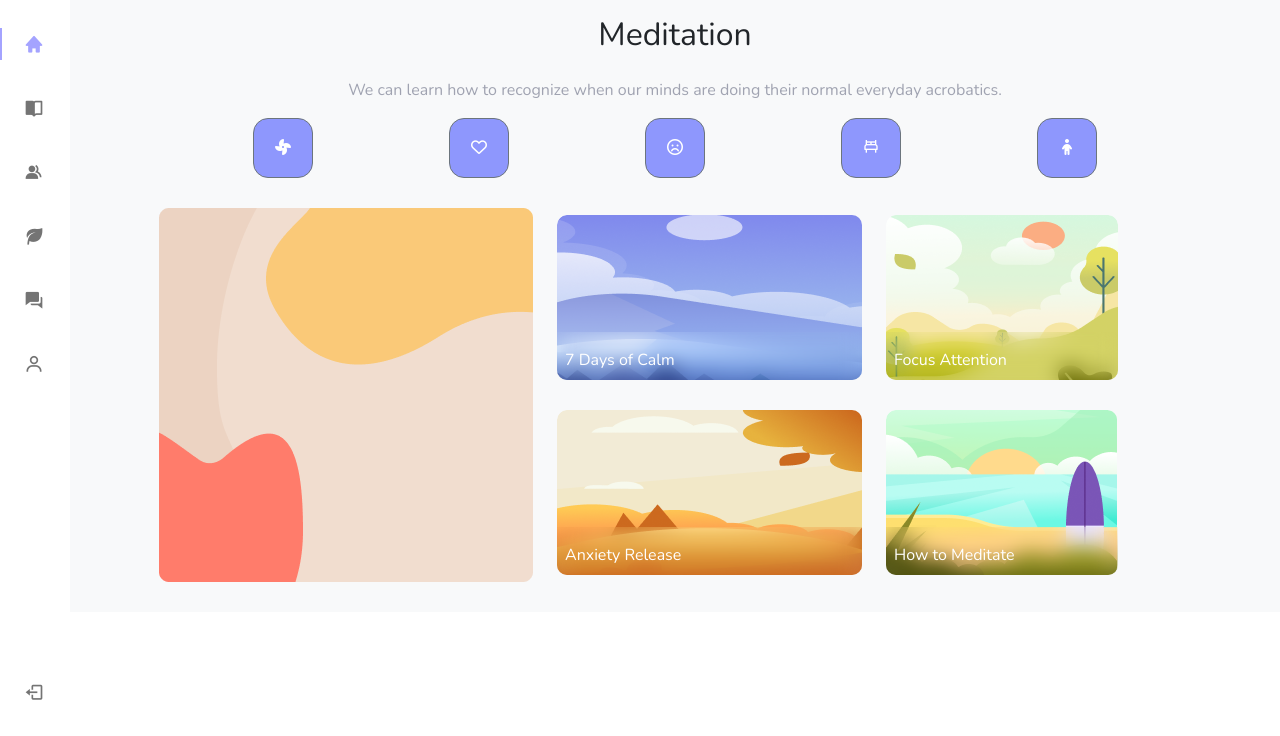
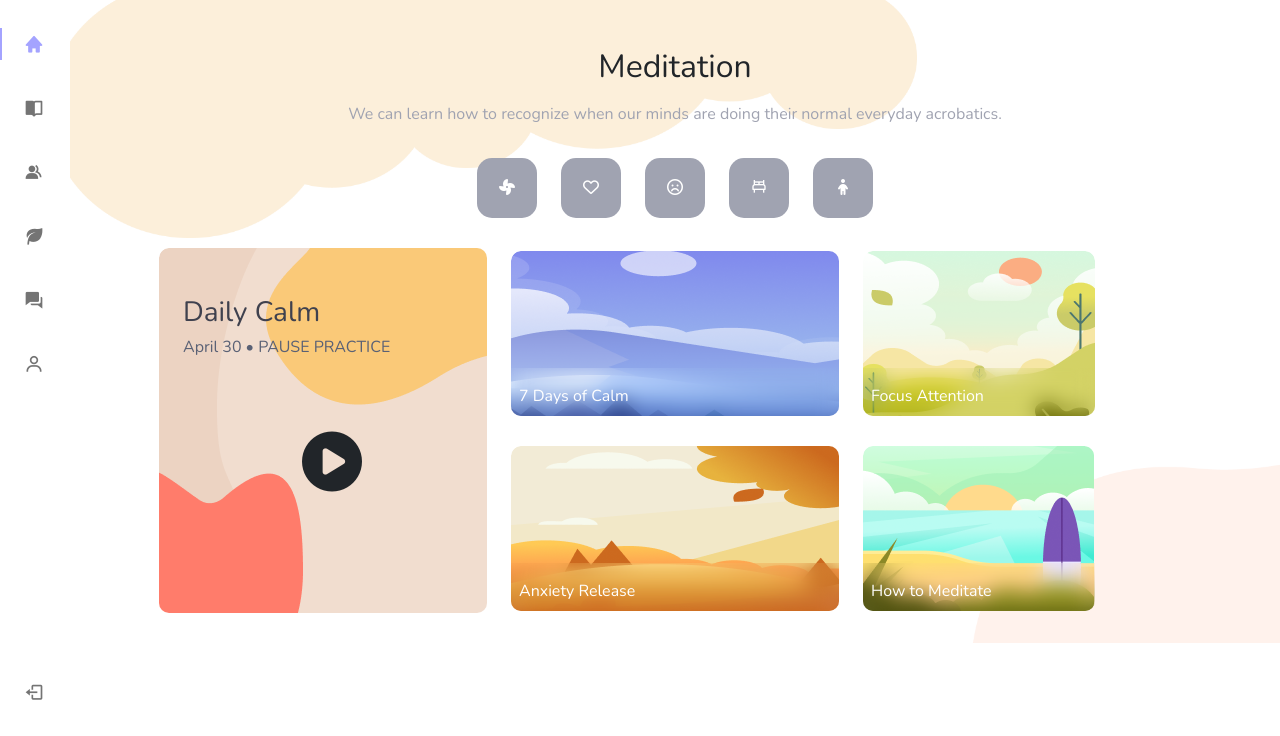
Before and after one commit to Cizz22/kalm, a Laravel app: page /testing/meditasi in a window 1280 px wide. Shown: the part 64-800 px from the top of the page. Run offline with Laravel 8, Linux system fonts and the light colour scheme; some libraries are stand-ins or nearby versions.

Commit message:
update view meditasi
button

```diff
--- a/public/css/layouts/meditasi.css
+++ b/public/css/layouts/meditasi.css
@@ -1,18 +1,65 @@
+/* by Hasna Dhiya Nafitra */
+
+.bg {
+    background-image: url("../../img/meditate-bg.png");
+    background-repeat: no-repeat;
+    background-size: cover;
+}
+.nav-tabs {
+    border-bottom: none;
+}
+
 .meditation-btn-group {
     display: flex;
     flex-wrap: wrap;
     flex-direction: row;
     justify-content: space-evenly;
-
 }
 
 .meditation-btn {
     background-color:#A0A3B1;
     border-radius: 15px;
+    border: none;
+    color: white;
+    transition-duration: 0.2s;
 }
 
-.hover{
+.meditation-btn:hover{
     background-color:#8E97FD;
+    color: white;
+}
+
+.meditation-btn:focus {
+    background-color:#8E97FD;
+    color: white;
+    box-shadow: none;
+}
+
+.meditate-article0 {
+    background-image: url("../../img/meditate\ 0.png");
+    background-repeat: no-repeat;
+    height: 365px;
+    max-width: 374px;
+    color: #3F414E;
+}
+
+.btn{
+    transition: none;
+}
+.btn:focus {
+    box-shadow: none;
+}
+
+.play-btn {
+    margin-left: 130px;
+    margin-top: 60px;
+    border-radius: 50%;
+    width:60px;
+    height: 60px;
+}
+
+.play-btn:focus {
+    border: none;
 }
 
 .meditate-article1 {
@@ -50,6 +97,6 @@
     margin-top: 30px;
 }
 
-.med-page-1 {
+.med-tab {
     padding: 30px;
 }
--- a/resources/views/pages/meditasi/index.blade.php
+++ b/resources/views/pages/meditasi/index.blade.php
@@ -6,59 +6,85 @@
 @endsection
 
 @section('content')
-    <div class="container-fluid">
-        <!-- Background image -->
-        {{-- <img src="{{ asset('img/meditate-bg.png') }}" alt="" style="width:100%;"> --}}
-        <h2 class="text-center py-3">Meditation</h2>
+    <div class="container-fluid bg">
+        <h2 class="text-center my-3 pt-5">Meditation</h2>
         <p class="text-center" style="color:#A0A3B1">
             We can learn how to recognize when our minds are doing their normal everyday acrobatics.
         </p>
         <div class="container">
-
             <div class="row">
-                {{-- <div class="d-flex flex-row justify-content-center meditation-btn-group"> --}}
-                <div class="meditation-btn-group">
-                    <button class="btn btn-secondary rounded-lg meditation-btn hover" style="width:60px; height: 60px;"><i
-                            class="fa-solid fa-fan"></i></button>
-                    <button class="btn btn-secondary rounded-lg meditation-btn hover" style="width:60px; height: 60px;"><i
-                            class="fa-regular fa-heart"></i></button>
-                    <button class="btn btn-secondary rounded-lg meditation-btn hover" style="width:60px; height: 60px;"><i
-                            class="fa-regular fa-face-frown"></i></button>
-                    <button class="btn btn-secondary rounded-lg meditation-btn hover" style="width:60px; height: 60px;"><i
-                            class='bx bx-bed bx-flip-horizontal'></i></i></button>
-                    <button class="btn btn-secondary rounded-lg meditation-btn hover" style="width:60px; height: 60px;"><i
-                            class="fa-solid fa-child"></i></i></button>
-
+                <div class="meditation-btn-group mt-3">
+                    <ul class="nav nav-tabs justify-content-start flex-row m-0 p-0 gap-4" id="myTab" role="tablist">
+                        <li class="nav-item" role="presentation">
+                            <button class="btn  rounded-lg meditation-btn " data-bs-toggle="tab"
+                                data-bs-target="#meditate-tab-1" type="button" role="tab"
+                                style="width:60px; height: 60px;"><i class="fa-solid fa-fan"></i></button>
+                        </li>
+                        <li class="nav-item" role="presentation">
+                            <button class="btn rounded-lg meditation-btn" data-bs-toggle="tab"
+                                data-bs-target="#meditate-tab-2" type="button" role="tab"
+                                style="width:60px; height: 60px;"><i class="fa-regular fa-heart"></i></button>
+                        </li>
+                        <li class="nav-item" role="presentation">
+                            <button class="btn rounded-lg meditation-btn" data-bs-toggle="tab"
+                                data-bs-target="#meditate-tab-3" type="button" role="tab"
+                                style="width:60px; height: 60px;"><i class="fa-regular fa-face-frown"></i></button>
+                        </li>
+                        <li class="nav-item" role="presentation">
+                            <button class="btn rounded-lg meditation-btn" data-bs-toggle="tab"
+                                data-bs-target="#meditate-tab-4" type="button" role="tab"
+                                style="width:60px; height: 60px;"><i class='bx bx-bed bx-flip-horizontal'></i></button>
+                        </li>
+                        <li class="nav-item" role="presentation">
+                            <button class="btn rounded-lg meditation-btn" data-bs-toggle="tab"
+                                data-bs-target="#meditate-tab-5" type="button" role="tab"
+                                style="width:60px; height: 60px;"><i class="fa-solid fa-child"></i></i></button>
+                        </li>
+                    </ul>
                 </div>
             </div>
+            {{-- Isi konten per tab --}}
             <div class="container-fluid">
-                <div class="row med-page-1">
-                    <div class="col align-self-center">
-                        <img src="{{ asset('img/meditate 0.png') }}" alt="" class="mx-auto d-block">
+                <div class="tab-content" id="myTabContent">
+                    <div class="tab-pane fade show active" id="meditate-tab-1" role="tabpanel" aria-labelledby="calm-tab"
+                        tabindex="0">
+                        <div class="row med-tab">
+                            <div class="col d-flex flex-column align-self-center">
+                                <div class="meditate-article0  overflow-hidden d-flex flex-column align-items-start "
+                                    style="border-radius: 10px;">
+                                    <div class="article-title px-2">
+                                        <h3 class="mt-5 mx-3" style="color: #3F414E">Daily Calm</h3>
+                                        <h6 class="mx-3" style="color: #5A6175">April 30 &bull; PAUSE PRACTICE</h6>
+                                    </div>
+                                    <div class="align-items-center ">
+                                        <button class="btn play-btn" ><i
+                                                class="fa-solid fa-circle-play" style="font-size: 60px"></i></button>
+                                    </div>
+                                </div>
                             </div>
                             <div class="col d-flex flex-column align-self-center">
-                        {{-- <img src="{{ asset('img/meditate 1.png') }}" alt="" style="width: 60%" class="mx-auto d-block">
-                    <img src="{{ asset('img/meditate 2.png') }}" alt="" style="width: 60%" class="mx-auto d-block mt-4"> --}}
-                        <div class="meditate-article1  overflow-hidden d-flex align-items-end" style="border-radius: 10px;">
+                                <div class="meditate-article1  overflow-hidden d-flex align-items-end"
+                                    style="border-radius: 10px;">
                                     <div class="article-title px-2" style="backdrop-filter: blur(10px); width:100%;">
                                         <p class="mt-3 mb-2">7 Days of Calm</p>
                                     </div>
                                 </div>
-                        <div class="meditate-article2  overflow-hidden d-flex align-items-end" style="border-radius: 10px;">
+                                <div class="meditate-article2  overflow-hidden d-flex align-items-end"
+                                    style="border-radius: 10px;">
                                     <div class="article-title px-2" style="backdrop-filter: blur(10px); width:100%;">
                                         <p class="mt-3 mb-2">Anxiety Release</p>
                                     </div>
                                 </div>
                             </div>
                             <div class="col d-flex flex-column align-self-center">
-                        {{-- <img src="{{ asset('img/meditate 3.png') }}" alt="" style="width: 32%" class="mx-auto d-block">
-                    <img src="{{ asset('img/meditate 4.png') }}" alt="" style="width: 32%" class="mx-auto d-block mt-4"> --}}
-                        <div class="meditate-article3  overflow-hidden d-flex align-items-end" style="border-radius: 10px;">
+                                <div class="meditate-article3  overflow-hidden d-flex align-items-end"
+                                    style="border-radius: 10px;">
                                     <div class="article-title px-2" style="backdrop-filter: blur(10px); width:100%;">
                                         <p class="mt-3 mb-2">Focus Attention</p>
                                     </div>
                                 </div>
-                        <div class="meditate-article4  overflow-hidden d-flex align-items-end" style="border-radius: 10px;">
+                                <div class="meditate-article4  overflow-hidden d-flex align-items-end"
+                                    style="border-radius: 10px;">
                                     <div class="article-title px-2" style="backdrop-filter: blur(10px); width:100%;">
                                         <p class="mt-3 mb-2">How to Meditate</p>
                                     </div>
@@ -68,6 +94,25 @@
 
                         </div>
                     </div>
+                    <div class="tab-pane fade" id="meditate-tab-2" role="tabpanel" aria-labelledby="favourite-tab"
+                        tabindex="0">
+                        <div class="row med-tab"></div>
+                    </div>
+                    <div class="tab-pane fade" id="meditate-tab-3" role="tabpanel" aria-labelledby="favourite-tab"
+                        tabindex="0">
+                        <div class="row med-tab"></div>
+                    </div>
+                    <div class="tab-pane fade" id="meditate-tab-4" role="tabpanel" aria-labelledby="favourite-tab"
+                        tabindex="0">
+                        <div class="row med-tab"></div>
+                    </div>
+                    <div class="tab-pane fade" id="meditate-tab-5" role="tabpanel" aria-labelledby="favourite-tab"
+                        tabindex="0">
+                        <div class="row med-tab"></div>
+                    </div>
+                </div>
+
+            </div>
         </div>
     </div>
 @endsection
```
Lines whose indentation alone changed are shown as unchanged.
